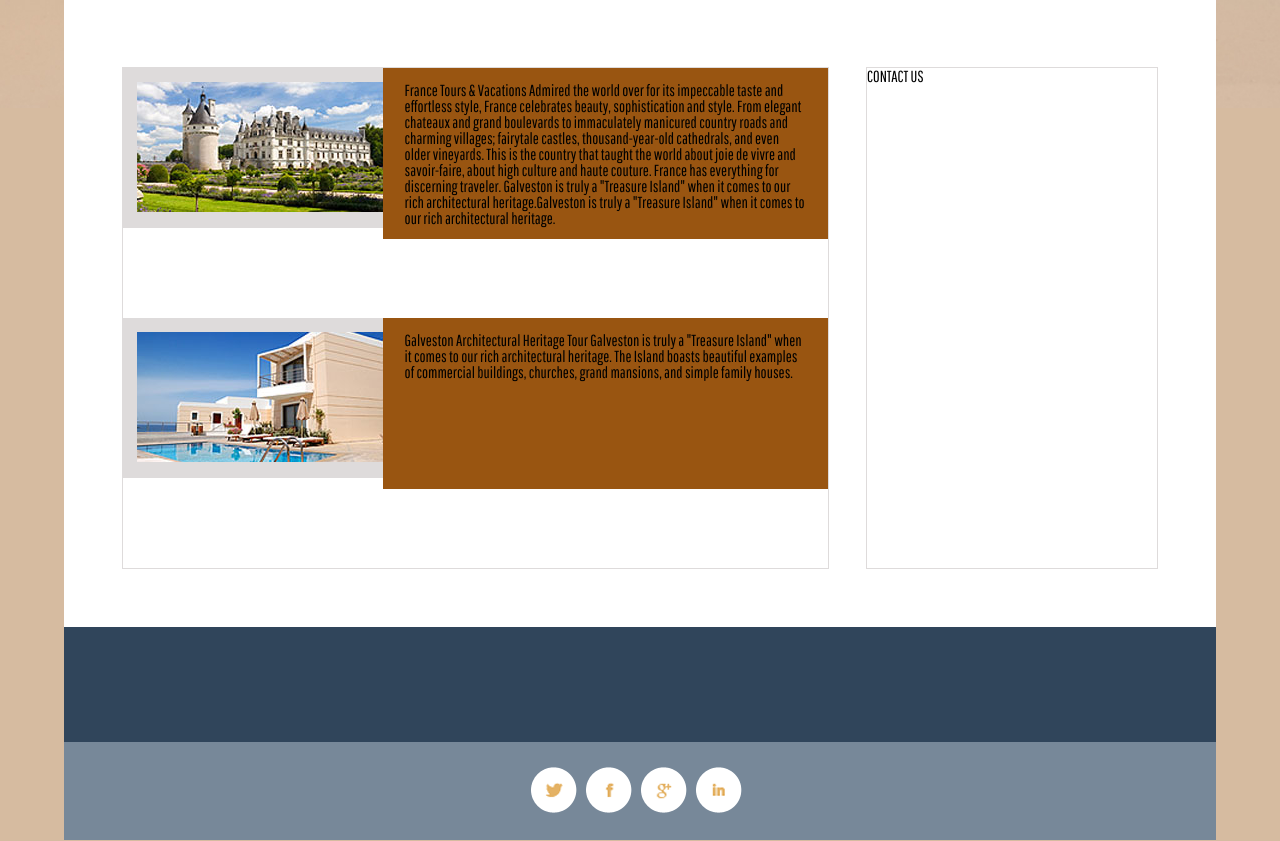
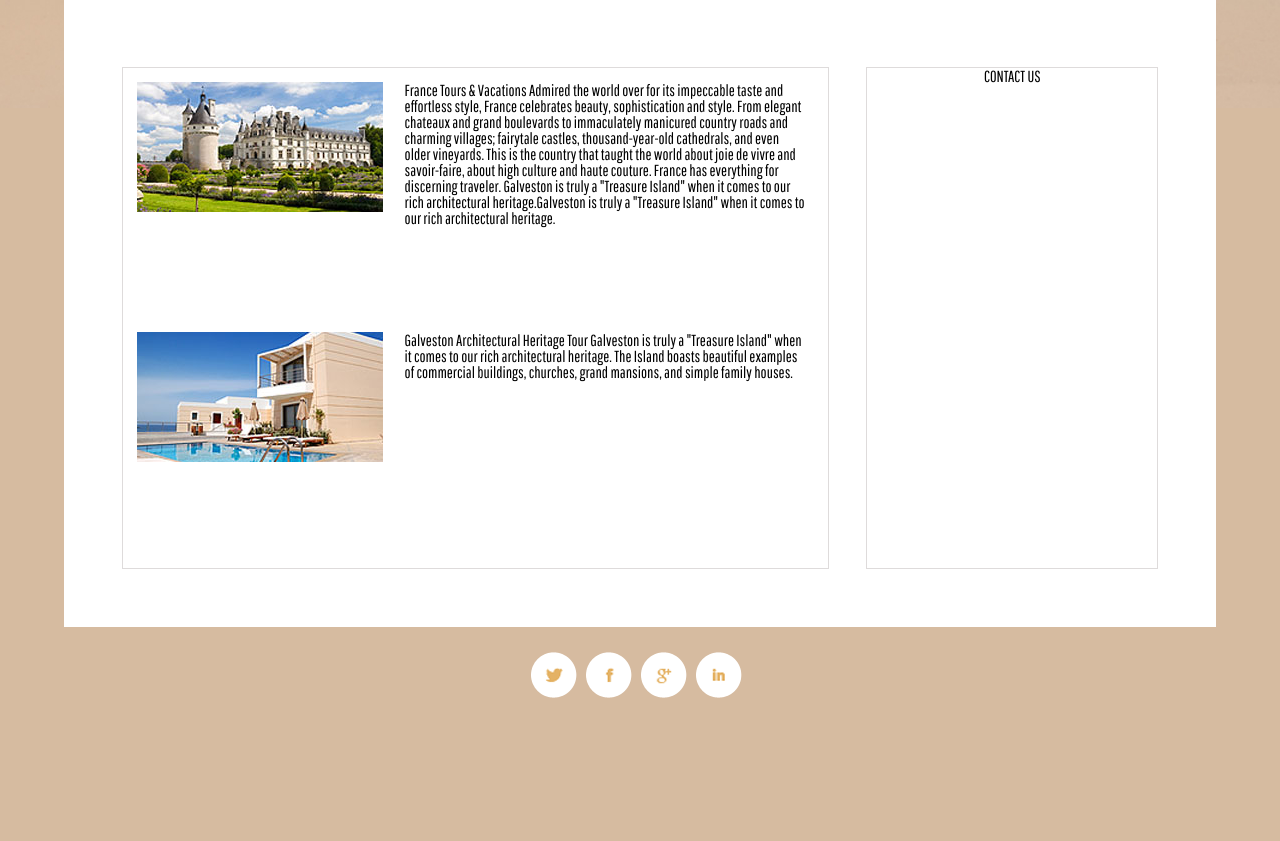
Before and after one commit to YanaPlotnikova/myproject, a plain HTML site: page index.html in a window 1280 px wide. Shown: the part 1429-2270 px from the top of the page. After the commit the page ends 2155 px from the top, so only its background shows below. Drawn offline with Linux system fonts and the light colour scheme.

Commit message:
were deleted backgrounds

```diff
--- a/css/style.css
+++ b/css/style.css
@@ -21,7 +21,6 @@ header, nav, ul, article, acide {
 
 
 nav {
-	background: #FFFFE0;
 	margin: 0 auto;
 	width: 870px;
 	max-width: 870px;
@@ -32,14 +31,12 @@ nav ul {
     padding-top: 30px;
     padding-bottom: 30px;
 	padding-left: 0px;
-	background: #FFD700;
 }
 
 nav li {
 	display: inline;
     padding-left: 60px;
     padding-right: 50px;
-	background: #CD5C5C;
 	display: table-cell;
     vertical-align: middle;
 }
@@ -80,7 +77,6 @@ header a:hover {
     max-width: 1270px;
 	min-width: 870px;
     margin: 0 auto;
-	background: #FFC0CB;
 }
 
 main {
@@ -97,7 +93,6 @@ main {
 }
 
 #main-slide img {
-
     max-width: 100%;
 }
 
@@ -111,7 +106,6 @@ main {
 .slide-block {
 	max-width: 100%;
 	max-height: 337px;
-	background: #CD5C5C;
 }
 
 
@@ -160,7 +154,6 @@ article img {
 .inf-img {
 	padding: 2% 0 2% 2%;
 	width: 35%;
-	background: #dedbdb;
 	float:left;
 }
 
@@ -170,8 +163,6 @@ section .inf-text {
 	height: 57%;
 	padding: 2% 3% 2% 3%;
 	float: left;
-	background: #951;
-
 }
 
 aside {
@@ -180,18 +171,14 @@ aside {
 	height: 500px;
 	margin: 70px 0 0 0;
 	float: right;
-
-
 }
 
-.bottom-block {
-	background: #30455b;
-	height: 115px;
+#aside-title {
+    text-align:center;
 }
 
 footer .social-netw-icons {
 	text-align: center;
-	background:	#778899;
 }
 
 footer .social-netw-icons a {
```
